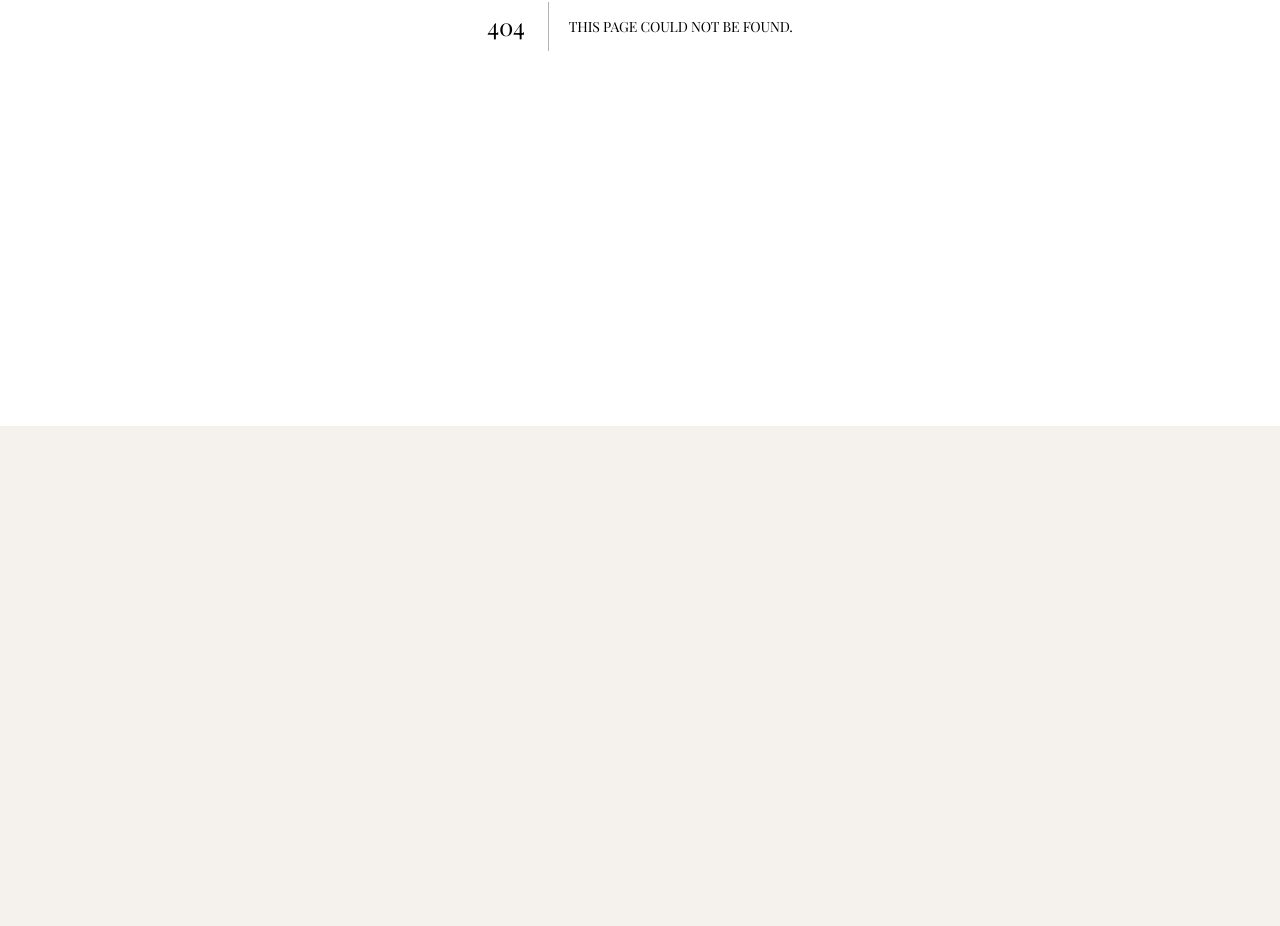
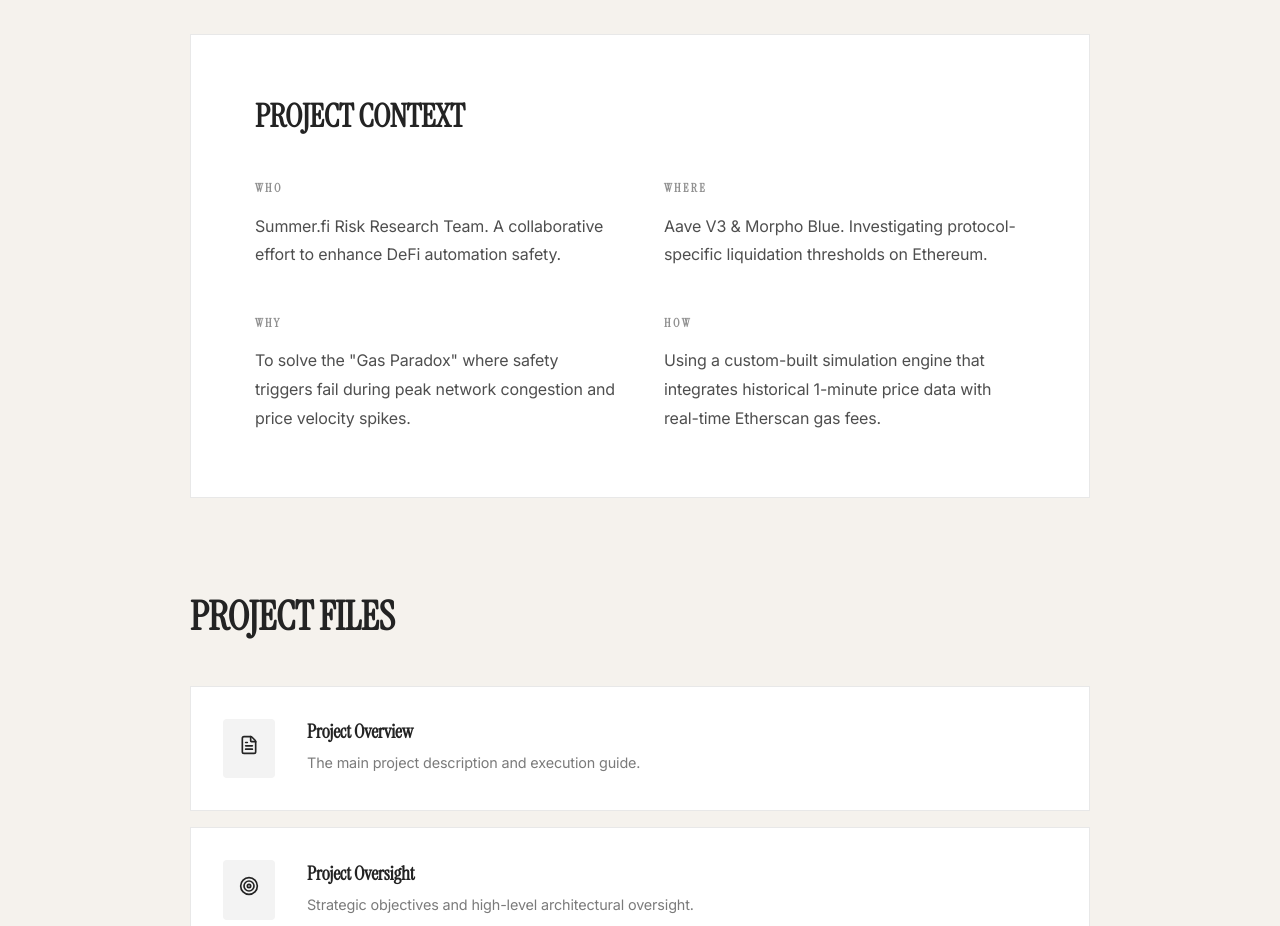
Before and after one commit to RahilBhavan/summer-fi-risk-analysis, a Next.js app in the folder web-showcase/: page /docs in a window 1280 px wide. Before the commit this address had no page. Shown: the part 374-1300 px from the top of the page. Before the commit the page ends 800 px from the top, so only its background shows below. Built offline with nearby package versions, Linux system fonts and the light colour scheme.

Commit message:
feat: add technical documentation hub and update editorial typography

```diff
--- a/web-showcase/package.json
+++ b/web-showcase/package.json
@@ -14,7 +14,9 @@
     "next": "16.1.6",
     "react": "19.2.3",
     "react-dom": "19.2.3",
-    "recharts": "^3.7.0"
+    "react-markdown": "^10.1.0",
+    "recharts": "^3.7.0",
+    "remark-gfm": "^4.0.1"
   },
   "devDependencies": {
     "@tailwindcss/postcss": "^4",
--- /dev/null
+++ b/web-showcase/src/app/docs/[slug]/page.tsx
@@ -0,0 +1,61 @@
+import fs from 'fs';
+import path from 'path';
+import Link from 'next/link';
+import ReactMarkdown from 'react-markdown';
+import remarkGfm from 'remark-gfm';
+import { ArrowLeft, Clock, FileCode } from 'lucide-react';
+import { notFound } from 'next/navigation';
+
+interface PageProps {
+  params: Promise<{ slug: string }>;
+}
+
+const SLUG_TO_PATH: Record<string, string> = {
+  'root-readme': '../README.md',
+  'project-oversight': '../PROJECT_OVERSIGHT.md',
+  'backtest-report': '../reports/backtest_report_aug5.md',
+  'web-showcase-readme': 'README.md',
+};
+
+export default async function DocDetail({ params }: PageProps) {
+  const { slug } = await params;
+  const filePath = SLUG_TO_PATH[slug];
+
+  if (!filePath) {
+    return notFound();
+  }
+
+  const absolutePath = path.join(process.cwd(), filePath);
+
+  if (!fs.existsSync(absolutePath)) {
+    console.error(`File not found: ${absolutePath}`);
+    return notFound();
+  }
+
+  const content = fs.readFileSync(absolutePath, 'utf8');
+  const stats = fs.statSync(absolutePath);
+
+  return (
+    <div style={{ minHeight: '100vh', background: 'var(--background)', padding: '4rem 2rem' }}>
+      <div style={{ maxWidth: '800px', margin: '0 auto' }}>
+        <Link href="/docs" style={{ display: 'flex', alignItems: 'center', gap: '0.5rem', textDecoration: 'none', color: 'var(--foreground)', opacity: 0.5, marginBottom: '4rem', fontSize: '0.8rem', textTransform: 'uppercase', letterSpacing: '0.1em' }}>
+          <ArrowLeft size={16} /> Back to Documents
+        </Link>
+
+        <header style={{ marginBottom: '4rem', borderBottom: '1px solid var(--border)', paddingBottom: '2rem' }}>
+          <div style={{ display: 'flex', gap: '1.5rem', alignItems: 'center', opacity: 0.4, marginBottom: '1.5rem', fontSize: '0.7rem', textTransform: 'uppercase', letterSpacing: '0.2em' }}>
+            <span style={{ display: 'flex', alignItems: 'center', gap: '0.4rem' }}><FileCode size={12} /> {slug}.md</span>
+            <span style={{ display: 'flex', alignItems: 'center', gap: '0.4rem' }}><Clock size={12} /> Last updated: {stats.mtime.toLocaleDateString()}</span>
+          </div>
+          <h1 style={{ fontSize: '3rem', marginBottom: '1rem', textTransform: 'none' }}>{slug.replace(/-/g, ' ').toUpperCase()}</h1>
+        </header>
+
+        <article className="markdown-body" style={{ background: 'transparent' }}>
+          <ReactMarkdown remarkPlugins={[remarkGfm]}>
+            {content}
+          </ReactMarkdown>
+        </article>
+      </div>
+    </div>
+  );
+}
--- /dev/null
+++ b/web-showcase/src/app/docs/page.tsx
@@ -0,0 +1,96 @@
+import Link from 'next/link';
+import { FileText, ArrowLeft, Briefcase, Target, Info } from 'lucide-react';
+
+export default function DocsPage() {
+  const docs = [
+    {
+      title: 'Project Overview',
+      slug: 'root-readme',
+      description: 'The main project description and execution guide.',
+      icon: <FileText size={20} />
+    },
+    {
+      title: 'Project Oversight',
+      slug: 'project-oversight',
+      description: 'Strategic objectives and high-level architectural oversight.',
+      icon: <Target size={20} />
+    },
+    {
+      title: 'Backtest Report (Aug 5)',
+      slug: 'backtest-report',
+      description: 'Granular results from the August 5th crash simulation.',
+      icon: <Info size={20} />
+    },
+    {
+      title: 'Web Showcase Guide',
+      slug: 'web-showcase-readme',
+      description: 'Documentation for this visualization platform.',
+      icon: <Briefcase size={20} />
+    }
+  ];
+
+  return (
+    <div style={{ minHeight: '100vh', background: 'var(--background)', padding: '4rem 2rem' }}>
+      <div style={{ maxWidth: '900px', margin: '0 auto' }}>
+        <Link href="/" style={{ display: 'flex', alignItems: 'center', gap: '0.5rem', textDecoration: 'none', color: 'var(--foreground)', opacity: 0.5, marginBottom: '4rem', fontSize: '0.8rem', textTransform: 'uppercase', letterSpacing: '0.1em' }}>
+          <ArrowLeft size={16} /> Back to Showcase
+        </Link>
+
+        <header style={{ marginBottom: '6rem' }}>
+          <h1 style={{ fontSize: '4rem', marginBottom: '2rem' }}>Technical Documentation</h1>
+          <p style={{ fontSize: '1.2rem', opacity: 0.7, lineHeight: '1.6', maxWidth: '700px' }}>
+            A comprehensive repository of the research, strategy, and engineering logic behind the Summer.fi Dynamic Risk Analysis project.
+          </p>
+        </header>
+
+        {/* Project Context Section */}
+        <section style={{ marginBottom: '6rem', padding: '4rem', border: '1px solid var(--border)', background: '#fff' }}>
+          <h2 style={{ fontSize: '2rem', marginBottom: '3rem' }}>Project Context</h2>
+          <div style={{ display: 'grid', gridTemplateColumns: '1fr 1fr', gap: '3rem' }}>
+            <div>
+              <h3 style={{ fontSize: '0.75rem', letterSpacing: '0.2em', opacity: 0.5, marginBottom: '1rem' }}>WHO</h3>
+              <p style={{ opacity: 0.8 }}>Summer.fi Risk Research Team. A collaborative effort to enhance DeFi automation safety.</p>
+            </div>
+            <div>
+              <h3 style={{ fontSize: '0.75rem', letterSpacing: '0.2em', opacity: 0.5, marginBottom: '1rem' }}>WHERE</h3>
+              <p style={{ opacity: 0.8 }}>Aave V3 & Morpho Blue. Investigating protocol-specific liquidation thresholds on Ethereum.</p>
+            </div>
+            <div>
+              <h3 style={{ fontSize: '0.75rem', letterSpacing: '0.2em', opacity: 0.5, marginBottom: '1rem' }}>WHY</h3>
+              <p style={{ opacity: 0.8 }}>To solve the "Gas Paradox" where safety triggers fail during peak network congestion and price velocity spikes.</p>
+            </div>
+            <div>
+              <h3 style={{ fontSize: '0.75rem', letterSpacing: '0.2em', opacity: 0.5, marginBottom: '1rem' }}>HOW</h3>
+              <p style={{ opacity: 0.8 }}>Using a custom-built simulation engine that integrates historical 1-minute price data with real-time Etherscan gas fees.</p>
+            </div>
+          </div>
+        </section>
+
+        <section>
+          <h2 style={{ fontSize: '2.5rem', marginBottom: '3rem' }}>Project Files</h2>
+          <div style={{ display: 'flex', flexDirection: 'column', gap: '1rem' }}>
+            {docs.map((doc) => (
+              <Link
+                key={doc.slug}
+                href={`/docs/${doc.slug}`}
+                className="doc-link-card"
+              >
+                <div style={{ padding: '1rem', background: 'var(--glass)', borderRadius: '4px' }}>
+                  {doc.icon}
+                </div>
+                <div>
+                  <h3 style={{ fontSize: '1.2rem', marginBottom: '0.5rem', textTransform: 'none' }}>{doc.title}</h3>
+                  <p style={{ fontSize: '0.9rem', opacity: 0.6 }}>{doc.description}</p>
+                </div>
+              </Link>
+            ))}
+          </div>
+        </section>
+
+        <footer style={{ marginTop: '8rem', padding: '4rem 0', borderTop: '1px solid var(--border)', opacity: 0.5 }}>
+          <p style={{ fontSize: '0.75rem', letterSpacing: '0.1em' }}>© 2026 SUMMER.FI RISK ANALYSIS - CONFIDENTIAL TECHNICAL OVERVIEW</p>
+        </footer>
+      </div>
+    </div>
+  );
+}
--- a/web-showcase/src/app/globals.css
+++ b/web-showcase/src/app/globals.css
@@ -256,3 +256,87 @@
     padding: 1rem 2rem;
   }
 }
+
+/* Markdown Documentation Styles */
+.markdown-body {
+  font-family: var(--sans);
+  line-height: 1.8;
+  color: var(--foreground);
+}
+.markdown-body h1, .markdown-body h2, .markdown-body h3, .markdown-body h4 {
+  font-family: var(--serif);
+  margin-top: 3rem;
+  margin-bottom: 1.5rem;
+  text-transform: none;
+  color: var(--foreground);
+}
+.markdown-body h1 { font-size: 2.5rem; }
+.markdown-body h2 { font-size: 2rem; border-bottom: 1px solid var(--border); padding-bottom: 0.5rem; }
+.markdown-body h3 { font-size: 1.5rem; }
+.markdown-body p { margin-bottom: 1.5rem; opacity: 0.8; }
+.markdown-body ul, .markdown-body ol { margin-bottom: 1.5rem; padding-left: 2rem; }
+.markdown-body li { margin-bottom: 0.5rem; opacity: 0.8; }
+.markdown-body code {
+  background: var(--glass);
+  padding: 0.2rem 0.4rem;
+  border-radius: 4px;
+  font-size: 0.9em;
+  font-family: monospace;
+}
+.markdown-body pre {
+  background: #1e1e1e;
+  color: #d4d4d4;
+  padding: 2rem;
+  border-radius: 8px;
+  overflow-x: auto;
+  margin: 2rem 0;
+  font-size: 0.9rem;
+  line-height: 1.5;
+}
+.markdown-body pre code {
+  background: transparent;
+  padding: 0;
+  color: inherit;
+}
+.markdown-body blockquote {
+  border-left: 4px solid var(--accent);
+  padding-left: 1.5rem;
+  margin: 2rem 0;
+  font-style: italic;
+  opacity: 0.7;
+}
+.markdown-body table {
+  width: 100%;
+  border-collapse: collapse;
+  margin: 2rem 0;
+}
+.markdown-body th, .markdown-body td {
+  border: 1px solid var(--border);
+  padding: 1rem;
+  text-align: left;
+}
+.markdown-body th {
+  background: var(--glass);
+  font-family: var(--serif);
+  text-transform: uppercase;
+  font-size: 0.8rem;
+  letter-spacing: 0.1em;
+}
+
+/* Docs Hub Styles */
+.doc-link-card {
+  display: flex;
+  align-items: center;
+  gap: 2rem;
+  padding: 2rem;
+  border: 1px solid var(--border);
+  text-decoration: none;
+  color: inherit;
+  background: #fff;
+  transition: transform 0.2s ease, border-color 0.2s ease;
+}
+
+.doc-link-card:hover {
+  transform: translateX(10px);
+  border-color: var(--accent);
+}
--- a/web-showcase/src/app/layout.tsx
+++ b/web-showcase/src/app/layout.tsx
@@ -1,11 +1,11 @@
 import type { Metadata } from "next";
-import { Playfair_Display, Inter } from "next/font/google";
+import { Instrument_Serif, Inter } from "next/font/google";
 import "./globals.css";
 
-const playfair = Playfair_Display({
+const instrumentSerif = Instrument_Serif({
   subsets: ["latin"],
   variable: "--font-serif",
-  weight: ["400", "700", "900"],
+  weight: ["400"],
 });
 
 const inter = Inter({
@@ -24,7 +24,7 @@
   children: React.ReactNode;
 }>) {
   return (
-    <html lang="en" className={`${playfair.variable} ${inter.variable}`}>
+    <html lang="en" className={`${instrumentSerif.variable} ${inter.variable}`}>
       <body>{children}</body>
     </html>
   );
```
Also changed, not shown: web-showcase/src/app/page.tsx (+8 -3 lines), 1 other file (tests, documents, lock files or other folders).
